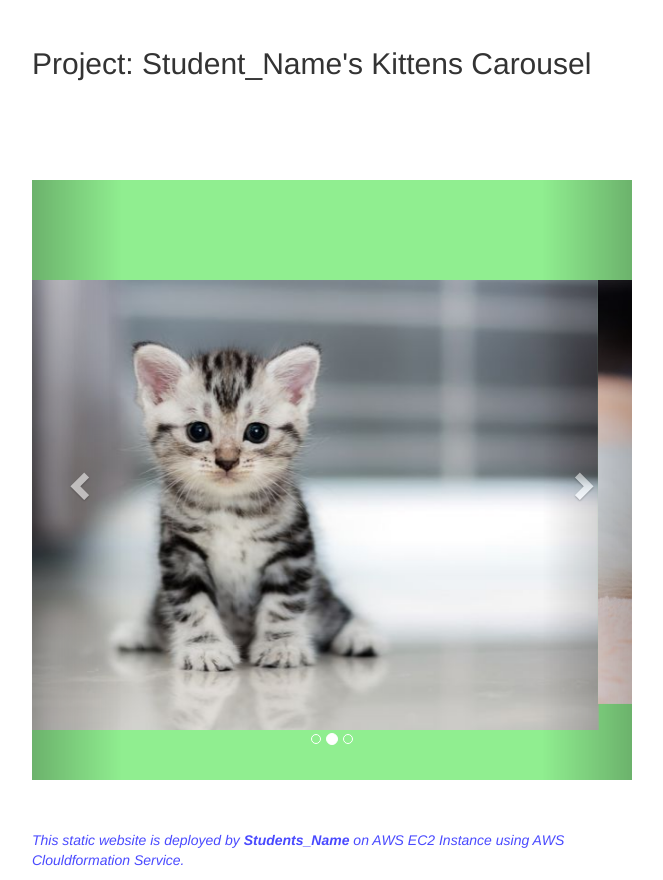
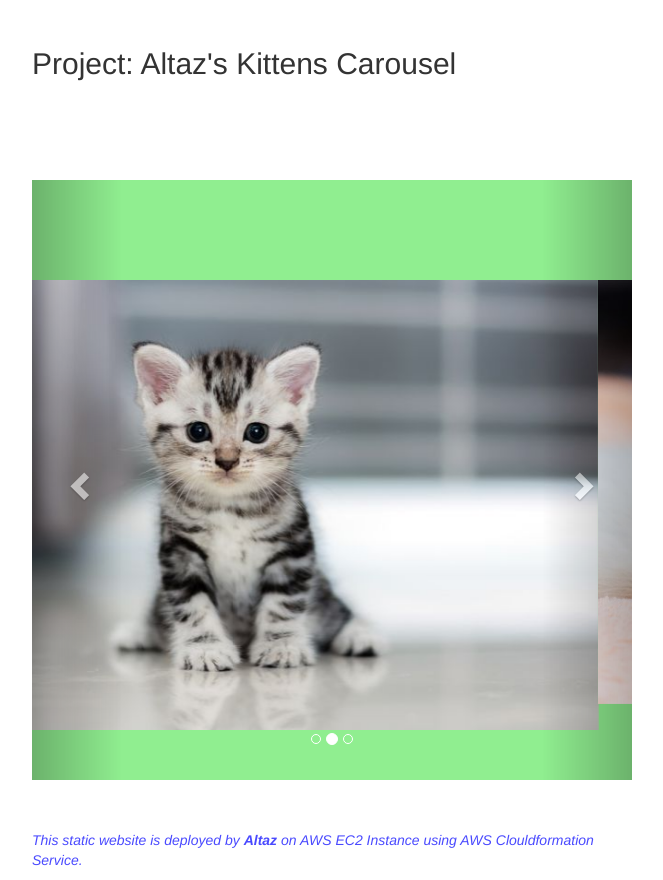
Before and after one commit to altazbhanji/my-repository, a plain HTML site: page 101-kittens-carousel-static-website-ec2/static-web/index.html in a window 1280 px wide. Shown: the part 203-1083 px from the top of the page, without its empty margins (308-971 px from the left). Drawn offline with nearby package versions, Linux system fonts and the light colour scheme.

Commit message:
fix name

```diff
--- a/101-kittens-carousel-static-website-ec2/static-web/index.html
+++ b/101-kittens-carousel-static-website-ec2/static-web/index.html
@@ -45,7 +45,7 @@
 
   <div><img style="width:300px; height:100px" src="https://clarusway.com/wp-content/uploads/2022/12/clarusway-logo-black.png" /></div>
 
-  <h2> Project: Student_Name's Kittens Carousel</h2>
+  <h2> Project: Altaz's Kittens Carousel</h2>
 
   <div id="myCarousel" class="carousel slide" data-ride="carousel">
     <!-- Indicators -->
@@ -80,7 +80,7 @@
   </div>
 
 
-  <p class="footnote"><i>This static website is deployed by <b> Students_Name </b> on AWS EC2 Instance using AWS
+  <p class="footnote"><i>This static website is deployed by <b> Altaz </b> on AWS EC2 Instance using AWS
       Clouldformation Service.</i></p>
 </body>
 
```
Also changed, not shown: 1 other file.
